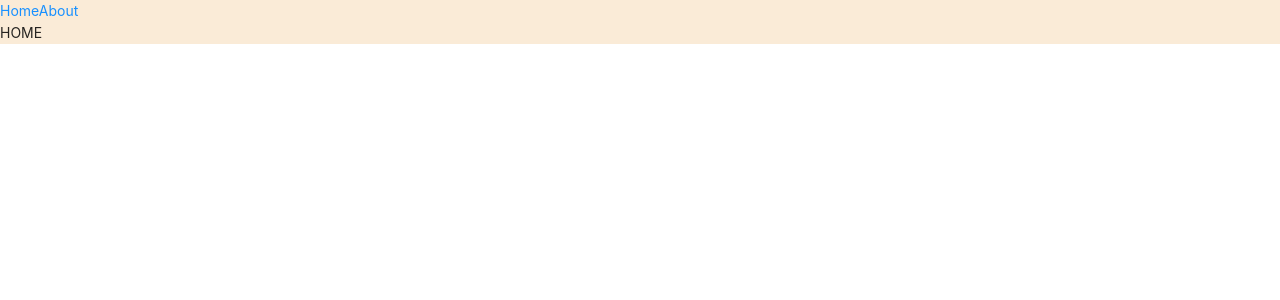
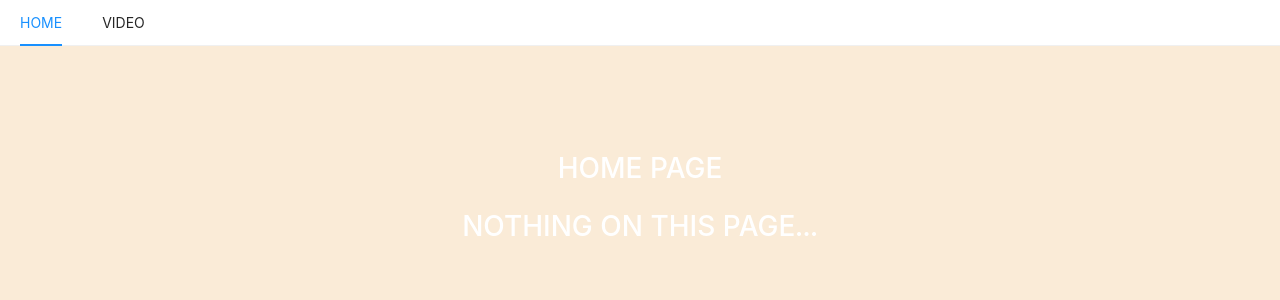
Before and after one commit to wangchunlei0000/koala, a Vue app: page / in a window 1280 px wide. Before the commit this address had no page. Shown: the top 300 px of the page. Built offline with nearby package versions, Linux system fonts and the light colour scheme.

Commit message:
add navagator

```diff
--- a/src/App.vue
+++ b/src/App.vue
@@ -1,22 +1,11 @@
 <script setup>
 import { RouterLink, RouterView } from 'vue-router'
+import navigator from '@/components/navigator/index.vue'
 </script>
 
 <template>
-  <header>
-    <div class="wrapper">
-      <nav>
-        <RouterLink to="/">Home</RouterLink>
-        <RouterLink to="/video">About</RouterLink>
-      </nav>
-    </div>
-  </header>
-
+  <navigator />
   <RouterView />
 </template>
 
-<style lang="less" scoped>
-.wrapper {
-  background-color: antiquewhite;
-}
-</style>
+<style lang="less" scoped></style>
--- /dev/null
+++ b/src/components/navigator/index.vue
@@ -0,0 +1,28 @@
+<script setup>
+import { ref } from 'vue'
+import { useRouter } from 'vue-router'
+
+const router = useRouter()
+
+const currentKey = ref(['home'])
+
+const changeKey = ({ key }) => {
+  currentKey.value = [key]
+  router.push({ name: key })
+}
+</script>
+
+<template>
+  <div class="nav-wrapper">
+    <a-menu :selectedKeys="currentKey" mode="horizontal" @click="changeKey">
+      <a-menu-item key="home"> HOME </a-menu-item>
+      <a-sub-menu key="video">
+        <template #title>VIDEO</template>
+        <a-menu-item-group>
+          <a-menu-item key="video1">vue-video-player</a-menu-item>
+          <a-menu-item key="video2">xgplayer</a-menu-item>
+        </a-menu-item-group>
+      </a-sub-menu>
+    </a-menu>
+  </div>
+</template>
--- a/src/router/index.js
+++ b/src/router/index.js
@@ -9,12 +9,20 @@ const router = createRouter({
       component:  () => import('@/views/home/index.vue'),
     },
     {
-      path: '/videoView',
-      name: 'videoView',
+      path: '/video1',
+      name: 'video1',
       // route level code-splitting
       // this generates a separate chunk (About.[hash].js) for this route
       // which is lazy-loaded when the route is visited.
-      component: () => import('@/views/video/index.vue'),
+      component: () => import('@/views/video1/index.vue'),
+    },
+    {
+      path: '/video2',
+      name: 'video2',
+      // route level code-splitting
+      // this generates a separate chunk (About.[hash].js) for this route
+      // which is lazy-loaded when the route is visited.
+      component: () => import('@/views/video2/index.vue'),
     },
   ],
 })
--- a/src/views/home/index.vue
+++ b/src/views/home/index.vue
@@ -1,10 +1,21 @@
 <script setup></script>
 
 <template>
-  <div class="wrapper">HOME</div>
+  <div class="wrapper">
+    <h1>HOME PAGE</h1>
+    <h1>NOTHING ON THIS PAGE...</h1>
+  </div>
 </template>
 
 <style lang="less" scoped>
 .wrapper {
+  width: 100%;
+  height: 100%;
+  background-color: antiquewhite;
+  text-align: center;
+  padding-top: 100px;
+  h1 {
+    color: #fff;
+  }
 }
 </style>
--- /dev/null
+++ b/src/views/video1/index.vue
@@ -0,0 +1,10 @@
+<script setup></script>
+
+<template>
+  <div class="wrapper">test</div>
+</template>
+
+<style lang="less" scoped>
+.wrapper {
+}
+</style>
--- /dev/null
+++ b/src/views/video2/index.vue
@@ -0,0 +1,10 @@
+<script setup></script>
+
+<template>
+  <div class="wrapper">test</div>
+</template>
+
+<style lang="less" scoped>
+.wrapper {
+}
+</style>
```
